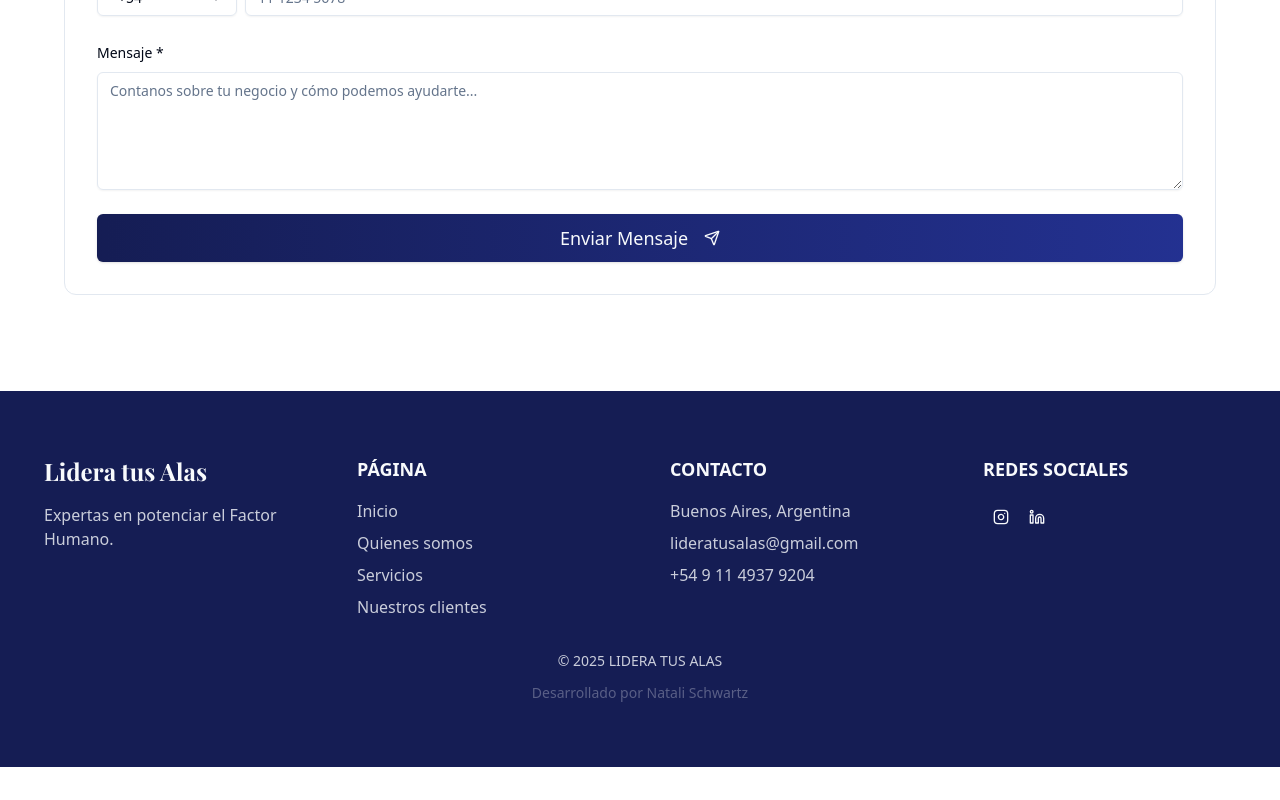
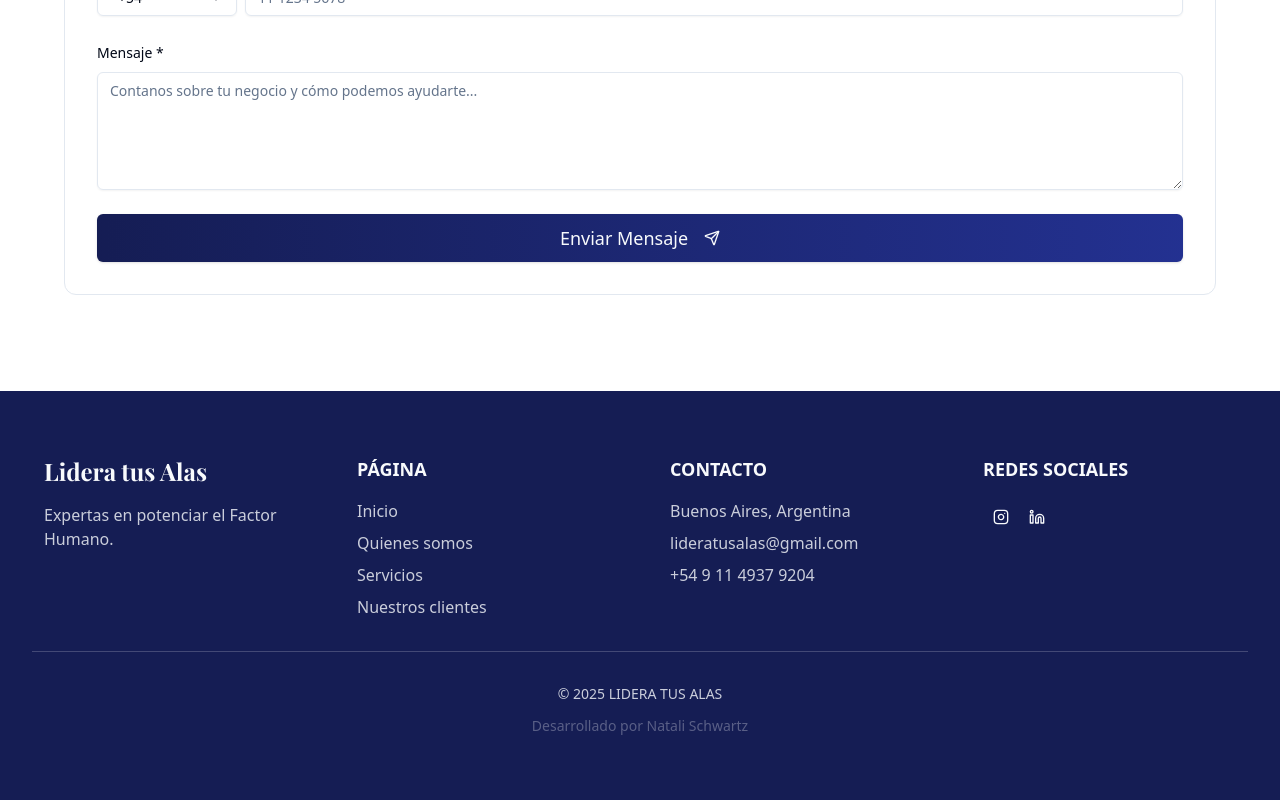
Before and after one commit to natalischwartz/Proyecto-Lideratusalas, a React (Vite) app: page / in a window 1280 px wide. Shown: the part 3239-4039 px from the top of the page. Before the commit the page ends 4006 px from the top, so only its background shows below. Built offline with nearby package versions, Linux system fonts and the light colour scheme.

Commit message:
agregue en el footer una linea de separación

```diff
--- a/src/components/Footer.jsx
+++ b/src/components/Footer.jsx
@@ -104,6 +104,7 @@ const Footer = () => {
             </div>
           </div>
         </div>
+        <div className="border-t border-primary-foreground/20 pt-8"></div>
 
         {/* Copyright */}
         <div className="flex justify-center">
```
